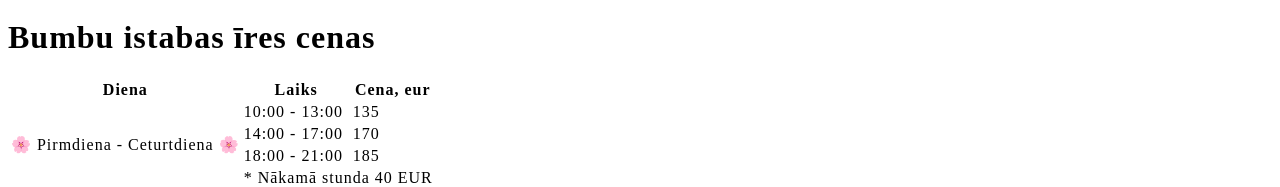
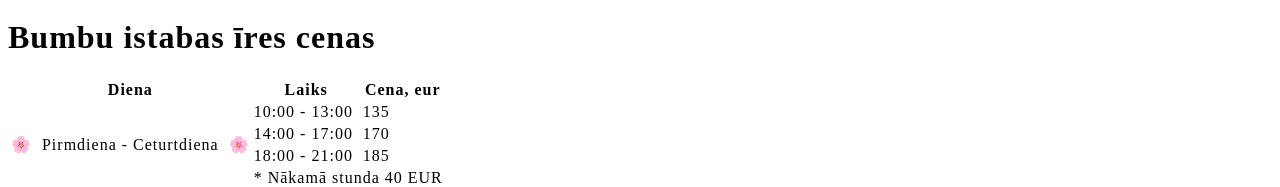
Before and after one commit to nastacyya/RarinaEvents, a website with bundled scripts: page pages/prices.html in a window 1280 px wide. Shown: the part 571-758 px from the top of the page. Built offline with nearby package versions, Linux system fonts and the light colour scheme; files whose address does not match are found by name.

Commit message:
Small fixes

```diff
--- a/pages/prices.html
+++ b/pages/prices.html
@@ -25,8 +25,8 @@
             <tr>
                 <td rowspan="4" class="days">
                     <span class="nowrap">
-                        <span class="emoji">&#127800</span>
-                        <span data-i18n="mon-thr"></span>
+                        <span class="emoji">&#127800</span>&nbsp;
+                        <span data-i18n="mon-thr"></span>&nbsp;
                         <span class="emoji">&#127800</span>
                     </span>
                 </td>
--- a/src/style.scss
+++ b/src/style.scss
@@ -38,7 +38,7 @@ $light-pink: #ffffff;
     } @else if $breakpoint == xl {
         @media (max-width: 1300px) { @content; }
     } @else if $breakpoint == xs {
-        @media (max-width: 391px) { @content; }
+        @media (max-width: 426px) { @content; }
     }
 }
 
```
